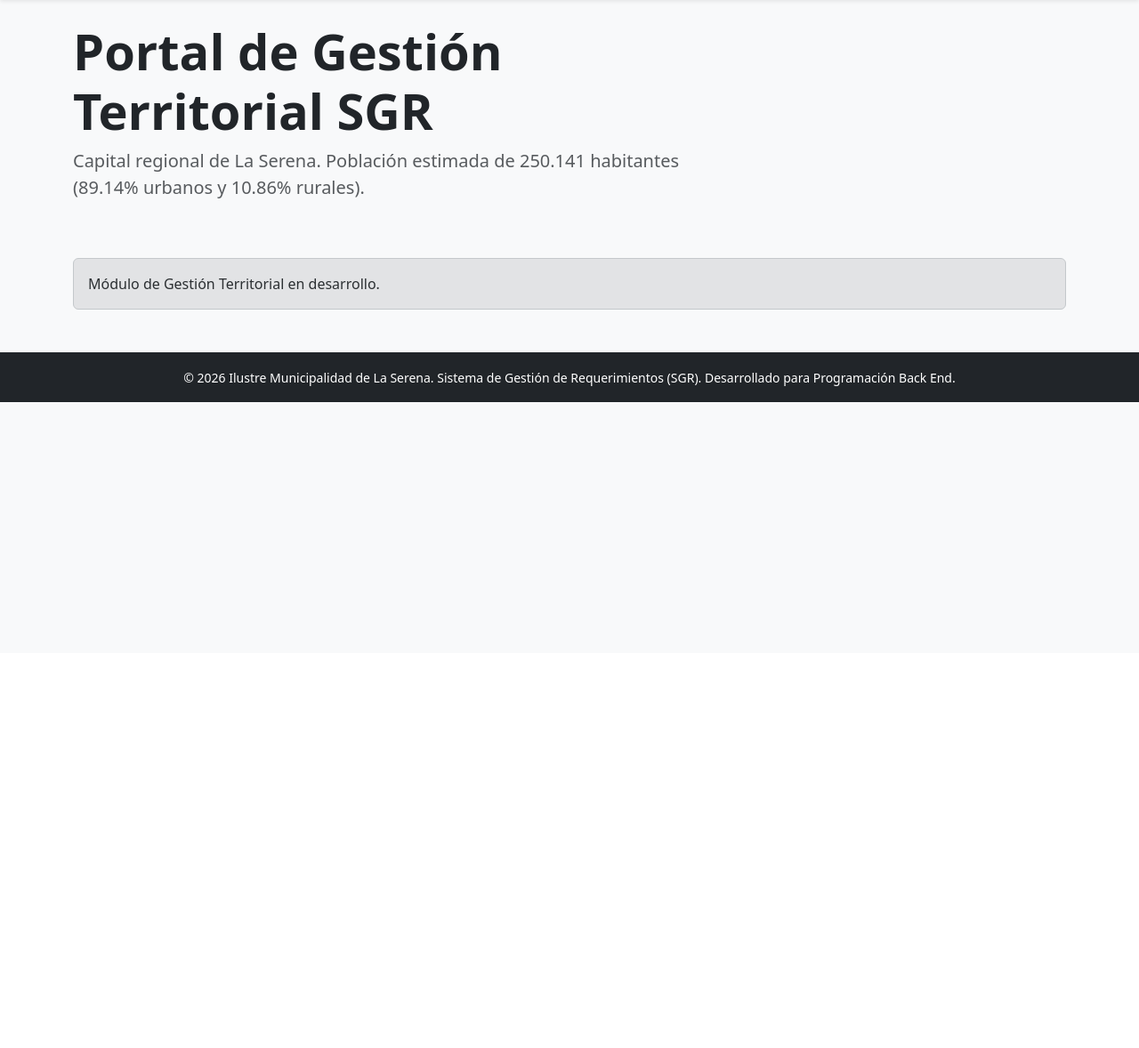
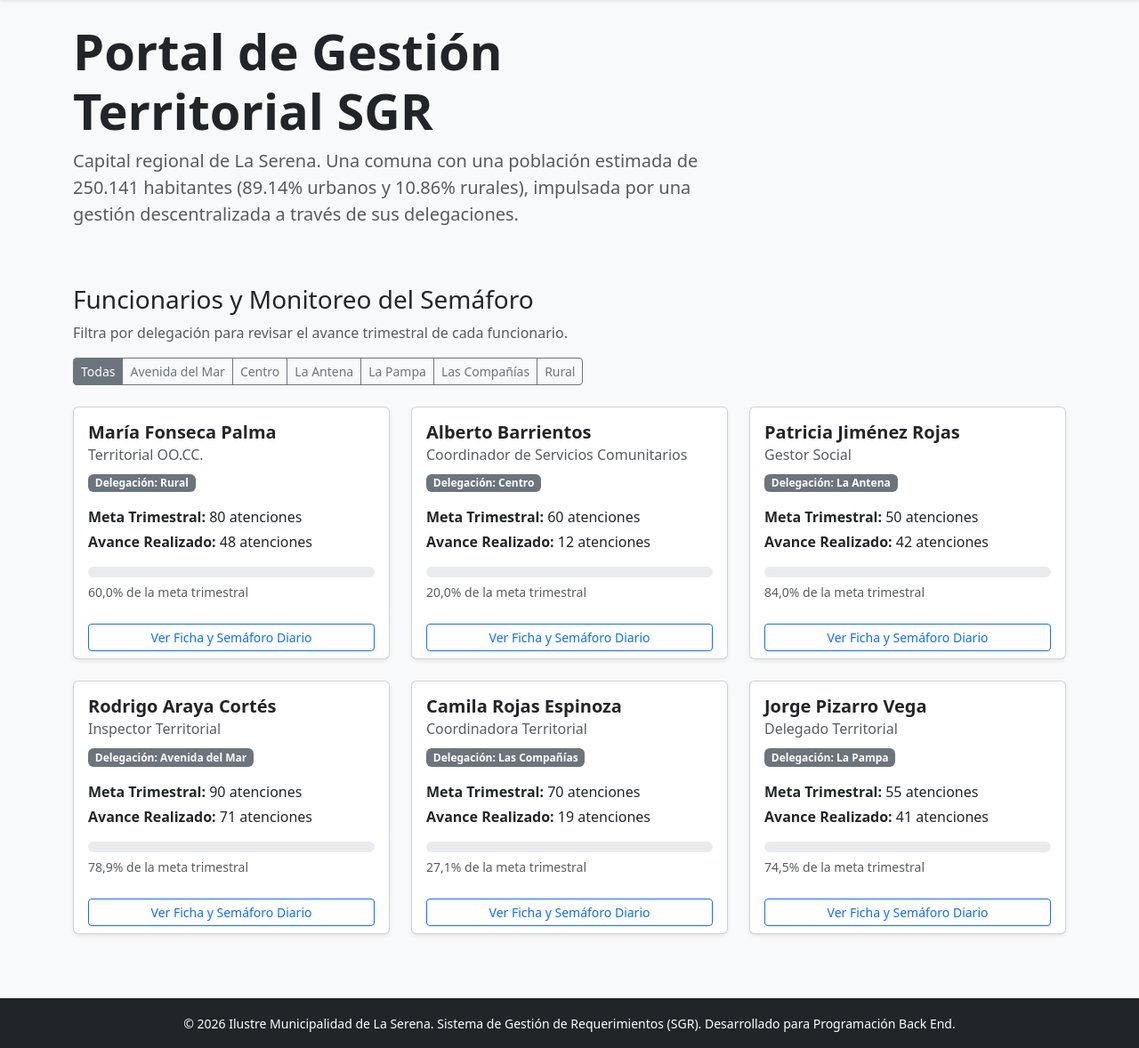
Before and after one commit to 100100110100111001101100001/muni-serena, a Django app: page / in a window 1280 px wide. Shown: the part 66-1244 px from the top of the page at 89% size. Before the commit the page ends 518 px from the top, so only its background shows below. Run offline with Django 5.2, Linux system fonts and the light colour scheme; some libraries are stand-ins or nearby versions.

Commit message:
feat: modulo de gestion territorial, servicios de mock api, semaforo y botones dinamicos
Co-authored-by: CommandCodeBot <noreply@commandcode.ai>

```diff
--- /dev/null
+++ b/gestion_territorial/data/funcionarios.json
@@ -0,0 +1,72 @@
+[
+  {
+    "id": 1,
+    "nombre": "María Fonseca Palma",
+    "cargo": "Territorial OO.CC.",
+    "delegacion": "Rural",
+    "meta_trimestre": 80,
+    "avance_actual": 48,
+    "items_medicion": [
+      {"item": "Reuniones de Juntas de Vecinos", "meta": 30, "avance": 18, "ponderador": 50},
+      {"item": "Gestión de solicitudes en Terreno", "meta": 50, "avance": 30, "ponderador": 50}
+    ]
+  },
+  {
+    "id": 2,
+    "nombre": "Alberto Barrientos",
+    "cargo": "Coordinador de Servicios Comunitarios",
+    "delegacion": "Centro",
+    "meta_trimestre": 60,
+    "avance_actual": 12,
+    "items_medicion": [
+      {"item": "Supervisión de cuadrillas de aseo", "meta": 60, "avance": 12, "ponderador": 100}
+    ]
+  },
+  {
+    "id": 3,
+    "nombre": "Patricia Jiménez Rojas",
+    "cargo": "Gestor Social",
+    "delegacion": "La Antena",
+    "meta_trimestre": 50,
+    "avance_actual": 42,
+    "items_medicion": [
+      {"item": "Atención Social de Casos Complejos", "meta": 50, "avance": 42, "ponderador": 100}
+    ]
+  },
+  {
+    "id": 4,
+    "nombre": "Rodrigo Araya Cortés",
+    "cargo": "Inspector Territorial",
+    "delegacion": "Avenida del Mar",
+    "meta_trimestre": 90,
+    "avance_actual": 71,
+    "items_medicion": [
+      {"item": "Fiscalización de ferias libres", "meta": 45, "avance": 38, "ponderador": 50},
+      {"item": "Informes de terreno por denuncias", "meta": 45, "avance": 33, "ponderador": 50}
+    ]
+  },
+  {
+    "id": 5,
+    "nombre": "Camila Rojas Espinoza",
+    "cargo": "Coordinadora Territorial",
+    "delegacion": "Las Compañías",
+    "meta_trimestre": 70,
+    "avance_actual": 19,
+    "items_medicion": [
+      {"item": "Mesas de trabajo vecinales", "meta": 30, "avance": 9, "ponderador": 40},
+      {"item": "Seguimiento de requerimientos", "meta": 40, "avance": 10, "ponderador": 60}
+    ]
+  },
+  {
+    "id": 6,
+    "nombre": "Jorge Pizarro Vega",
+    "cargo": "Delegado Territorial",
+    "delegacion": "La Pampa",
+    "meta_trimestre": 55,
+    "avance_actual": 41,
+    "items_medicion": [
+      {"item": "Atención de dirigentes rurales", "meta": 25, "avance": 20, "ponderador": 50},
+      {"item": "Gestión de subsidios de vivienda", "meta": 30, "avance": 21, "ponderador": 50}
+    ]
+  }
+]
--- /dev/null
+++ b/gestion_territorial/services.py
@@ -0,0 +1,29 @@
+import json
+import os
+from django.conf import settings
+
+# Simula la capa de API que leeria/escribiria en un backend real.
+# Por ahora solo lee el JSON local (no hay BD, segun la pauta).
+
+
+class FuncionariosAPI:
+    @staticmethod
+    def _get_path():
+        return os.path.join(settings.BASE_DIR, 'gestion_territorial', 'data', 'funcionarios.json')
+
+    @classmethod
+    def get_all(cls):
+        """Simula GET /api/funcionarios"""
+        try:
+            with open(cls._get_path(), 'r', encoding='utf-8') as f:
+                return json.load(f)
+        except Exception:
+            return []
+
+    @classmethod
+    def get_by_id(cls, id_funcionario):
+        """Simula GET /api/funcionarios/<id>"""
+        for funcionario in cls.get_all():
+            if funcionario.get('id') == id_funcionario:
+                return funcionario
+        return None
--- a/gestion_territorial/templates/gestion_territorial/inicio.html
+++ b/gestion_territorial/templates/gestion_territorial/inicio.html
@@ -8,16 +8,75 @@
     <div class="col-md-8">
         <h1 class="display-4 fw-bold text-dark">Portal de Gestión Territorial SGR</h1>
         <p class="lead text-muted">
-            Capital regional de La Serena. Población estimada de {{ habitantes }}
-            habitantes ({{ urbanos_pct }} urbanos y {{ rurales_pct }} rurales).
+            Capital regional de La Serena. Una comuna con una población estimada de {{ habitantes }}
+            habitantes ({{ urbanos_pct }} urbanos y {{ rurales_pct }} rurales), impulsada por una
+            gestión descentralizada a través de sus delegaciones.
         </p>
     </div>
 </div>
 
-<div class="alert alert-secondary">
-    <!-- TODO (compañero): reemplazar este placeholder por el listado real de
-         funcionarios (tarjetas con nombre, cargo, delegación, meta/avance y
-         link a la ficha personal con el semáforo), según el blueprint. -->
-    Módulo de Gestión Territorial en desarrollo.
+<h3 class="mb-2">Funcionarios y Monitoreo del Semáforo</h3>
+<p class="text-muted">Filtra por delegación para revisar el avance trimestral de cada funcionario.</p>
+
+<!-- Filtros dinamicos por delegacion (JS puro, sin recargar) -->
+<div class="btn-group btn-group-sm mb-4 flex-wrap" role="group" aria-label="Filtrar por delegación" id="filtroDelegaciones">
+    <button type="button" class="btn btn-outline-secondary active" data-delegacion="todas">Todas</button>
+    {% for d in delegaciones %}
+    <button type="button" class="btn btn-outline-secondary" data-delegacion="{{ d }}">{{ d }}</button>
+    {% endfor %}
 </div>
+
+<div class="row" id="tarjetasFuncionarios">
+    {% for f in funcionarios %}
+    <div class="col-md-4 mb-4 tarjeta-funcionario" data-delegacion="{{ f.delegacion }}">
+        <div class="card h-100 shadow-sm">
+            <div class="card-body">
+                <h5 class="card-title fw-bold">{{ f.nombre }}</h5>
+                <h6 class="card-subtitle mb-2 text-muted">{{ f.cargo }}</h6>
+                <span class="badge bg-secondary mb-3">Delegación: {{ f.delegacion }}</span>
+                <p class="card-text mb-1"><strong>Meta Trimestral:</strong> {{ f.meta_trimestre }} atenciones</p>
+                <p class="card-text"><strong>Avance Realizado:</strong> {{ f.avance_actual }} atenciones</p>
+
+                <div class="progress mb-1" style="height: 12px;">
+                    <div class="progress-bar {% if f.pct_avance >= 100 %}bg-success{% elif f.pct_avance >= 60 %}bg-info{% else %}bg-warning{% endif %}"
+                         role="progressbar"
+                         style="width: {{ f.pct_avance }}%;"
+                         aria-valuenow="{{ f.pct_avance }}" aria-valuemin="0" aria-valuemax="100">
+                    </div>
+                </div>
+                <small class="text-muted">{{ f.pct_avance }}% de la meta trimestral</small>
+            </div>
+            <div class="card-footer bg-transparent border-top-0">
+                <a href="{% url 'gestion_territorial:ficha' f.id %}" class="btn btn-outline-primary btn-sm w-100">Ver Ficha y Semáforo Diario</a>
+            </div>
+        </div>
+    </div>
+    {% empty %}
+    <div class="col-12">
+        <div class="alert alert-secondary">No hay funcionarios registrados.</div>
+    </div>
+    {% endfor %}
+</div>
+
+<script>
+    // Filtro dinamico de tarjetas por delegacion (JS puro, sin recargar la pagina)
+    (function () {
+        const botones = document.querySelectorAll('#filtroDelegaciones button');
+        const tarjetas = document.querySelectorAll('.tarjeta-funcionario');
+
+        botones.forEach(function (boton) {
+            boton.addEventListener('click', function () {
+                botones.forEach(function (b) { b.classList.remove('active'); });
+                boton.classList.add('active');
+
+                const delegacion = boton.getAttribute('data-delegacion');
+                tarjetas.forEach(function (tarjeta) {
+                    const coincide = delegacion === 'todas' ||
+                        tarjeta.getAttribute('data-delegacion') === delegacion;
+                    tarjeta.style.display = coincide ? '' : 'none';
+                });
+            });
+        });
+    })();
+</script>
 {% endblock %}
--- a/gestion_territorial/urls.py
+++ b/gestion_territorial/urls.py
@@ -5,6 +5,5 @@
 
 urlpatterns = [
     path('', views.vista_inicio, name='inicio'),
-    # TODO (compañero): agregar la ruta de la ficha personal, ej:
-    # path('funcionario/<int:id_funcionario>/', views.vista_ficha_personal, name='ficha'),
+    path('funcionario/<int:id_funcionario>/', views.vista_ficha_personal, name='ficha'),
 ]
--- a/gestion_territorial/views.py
+++ b/gestion_territorial/views.py
@@ -1,16 +1,90 @@
+import datetime
+
+from django.http import Http404
 from django.shortcuts import render
 
-# TODO (compañero): crear gestion_territorial/services.py con la clase
-# FuncionariosAPI (get_all / get_by_id) que lea funcionarios.json, y usarla
-# aca en vez de la lista vacia de abajo.
+from .services import FuncionariosAPI
+
+
+def _rango_trimestre_actual(hoy=None):
+    """Devuelve la fecha de inicio y fin del trimestre calendario en curso"""
+    hoy = hoy or datetime.date.today()
+    trimestre = (hoy.month - 1) // 3 + 1
+    mes_inicio = (trimestre - 1) * 3 + 1
+    inicio = datetime.date(hoy.year, mes_inicio, 1)
+    if trimestre == 4:
+        fin = datetime.date(hoy.year, 12, 31)
+    else:
+        fin = datetime.date(hoy.year, mes_inicio + 3, 1) - datetime.timedelta(days=1)
+    return inicio, fin
+
+
+def _dias_habiles(inicio, fin):
+    """Cuenta los dias laborales (lun a vie) entre dos fechas, inclusive"""
+    total = 0
+    dia = inicio
+    while dia <= fin:
+        if dia.weekday() < 5:
+            total += 1
+        dia += datetime.timedelta(days=1)
+    return total
+
+
+def _calcular_semaforo(funcionario):
+    """Calcula la meta esperada al dia, el cumplimiento real y el color del semaforo"""
+    inicio, fin = _rango_trimestre_actual()
+    dias_totales = _dias_habiles(inicio, fin)
+    hoy = datetime.date.today()
+    dias_transcurridos = _dias_habiles(inicio, hoy) if hoy <= fin else dias_totales
+
+    meta_esperada_hoy = round((dias_transcurridos / dias_totales) * 100, 2) if dias_totales else 0
+    meta_trimestre = funcionario.get('meta_trimestre') or 0
+    avance_actual = funcionario.get('avance_actual') or 0
+    cumplimiento = round((avance_actual / meta_trimestre) * 100, 2) if meta_trimestre else 0
+
+    if cumplimiento >= meta_esperada_hoy:
+        color, texto = 'success', 'Cumplimiento al día'
+    elif cumplimiento >= meta_esperada_hoy * 0.60:
+        color, texto = 'warning', 'Cumplimiento en riesgo'
+    else:
+        color, texto = 'danger', 'Cumplimiento atrasado'
+
+    return {
+        'dias_totales': dias_totales,
+        'dias_transcurridos': dias_transcurridos,
+        'meta_esperada_hoy': meta_esperada_hoy,
+        'cumplimiento': cumplimiento,
+        'color_semaforo': color,
+        'texto_semaforo': texto,
+    }
+
 
 def vista_inicio(request):
+    """Lista los funcionarios del JSON en tarjetas con su avance trimestral"""
+    funcionarios = FuncionariosAPI.get_all()
+    for f in funcionarios:
+        meta = f.get('meta_trimestre') or 0
+        avance = f.get('avance_actual') or 0
+        f['pct_avance'] = round((avance / meta) * 100, 1) if meta else 0
+
+    delegaciones = sorted({f.get('delegacion') for f in funcionarios if f.get('delegacion')})
+
     context = {
-        'funcionarios': [],
+        'funcionarios': funcionarios,
+        'delegaciones': delegaciones,
         'habitantes': '250.141',
         'urbanos_pct': '89.14%',
         'rurales_pct': '10.86%',
     }
     return render(request, 'gestion_territorial/inicio.html', context)
 
-# TODO (compañero): vista_ficha_personal con la logica del semaforo diario
+
+def vista_ficha_personal(request, id_funcionario):
+    """Ficha de desempeno del funcionario con la logica del semaforo diario"""
+    funcionario = FuncionariosAPI.get_by_id(id_funcionario)
+    if funcionario is None:
+        raise Http404('Funcionario no encontrado')
+
+    context = {'funcionario': funcionario}
+    context.update(_calcular_semaforo(funcionario))
+    return render(request, 'gestion_territorial/ficha_personal.html', context)
```
Also changed, not shown: gestion_territorial/templates/gestion_territorial/ficha_personal.html (added, +133 -0 lines).
